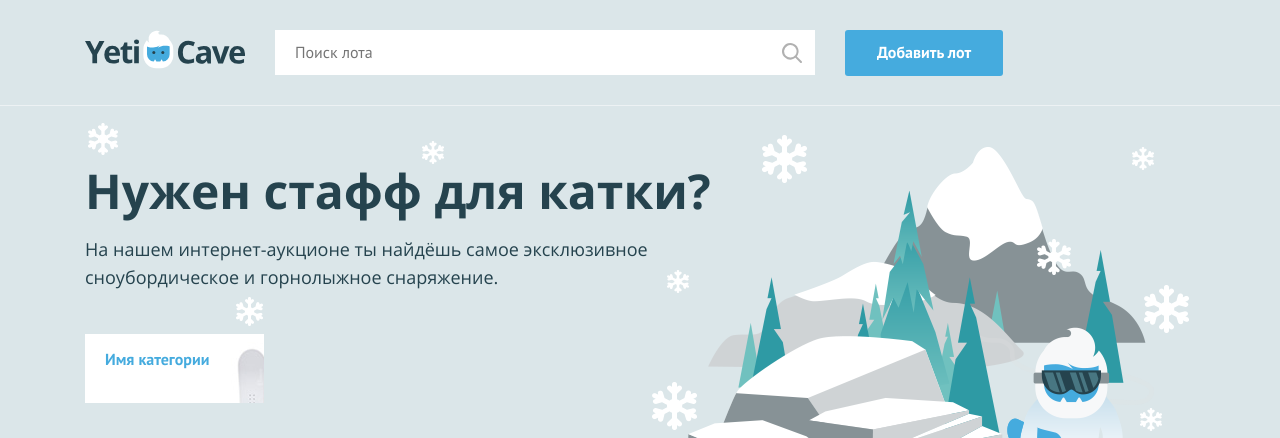
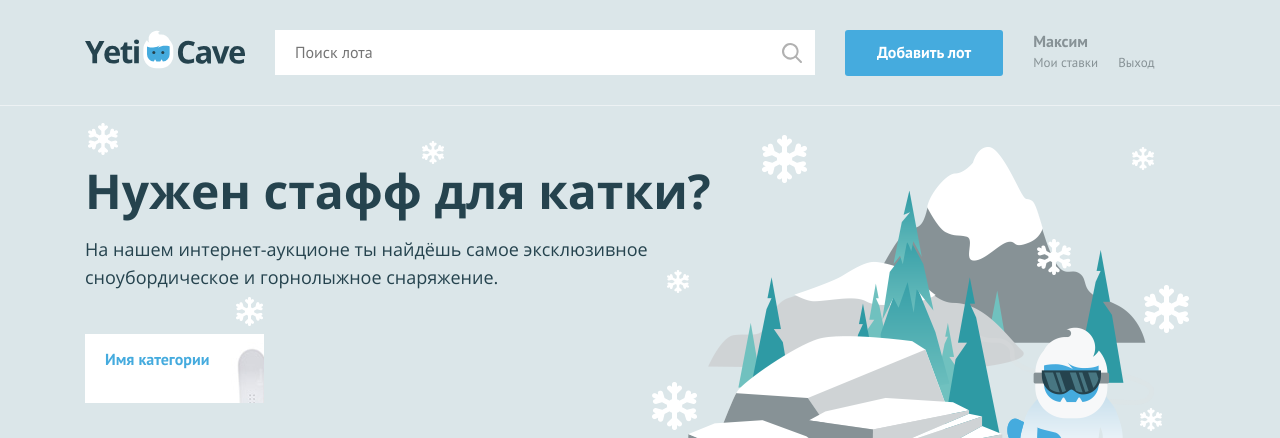
Before and after one commit to goodwin1977/630381-yeticave-9, a PHP site: page / in a window 1280 px wide. Shown: the top 438 px of the page. Run offline with PHP 8.4, Linux system fonts and the light colour scheme.

Commit message:
Задание 2. Работа с условиями

```diff
--- a/index.php
+++ b/index.php
@@ -1,7 +1,7 @@
 <?php
 $is_auth = rand(0, 1);
 
-$user_name = ''; // укажите здесь ваше имя
+$user_name = 'Максим'; // укажите здесь ваше имя
 ?>
 <!DOCTYPE html>
 <html lang="ru">
@@ -27,6 +27,22 @@ $user_name = ''; // укажите здесь ваше имя
         <a class="main-header__add-lot button" href="pages/add-lot.html">Добавить лот</a>
 
         <nav class="user-menu">
+            <?php if ($is_auth === 1): ?>
+                <div class="user-menu__logged">
+                    <p><?=$user_name; ?></p>
+                    <a class="user-menu__bets" href="pages/my-bets.html">Мои ставки</a>
+                    <a class="user-menu__logout" href="#">Выход</a>
+                </div>
+            <?php else: ?>
+                <ul class="user-menu__list">
+                    <li class="user-menu__item">
+                    <a href="#">Регистрация</a>
+                    </li>
+                    <li class="user-menu__item">
+                    <a href="#">Вход</a>
+                    </li>
+                </ul>
+            <?php endif; ?>
 
         <!-- здесь должен быть PHP код для показа меню и данных пользователя -->
 
```
